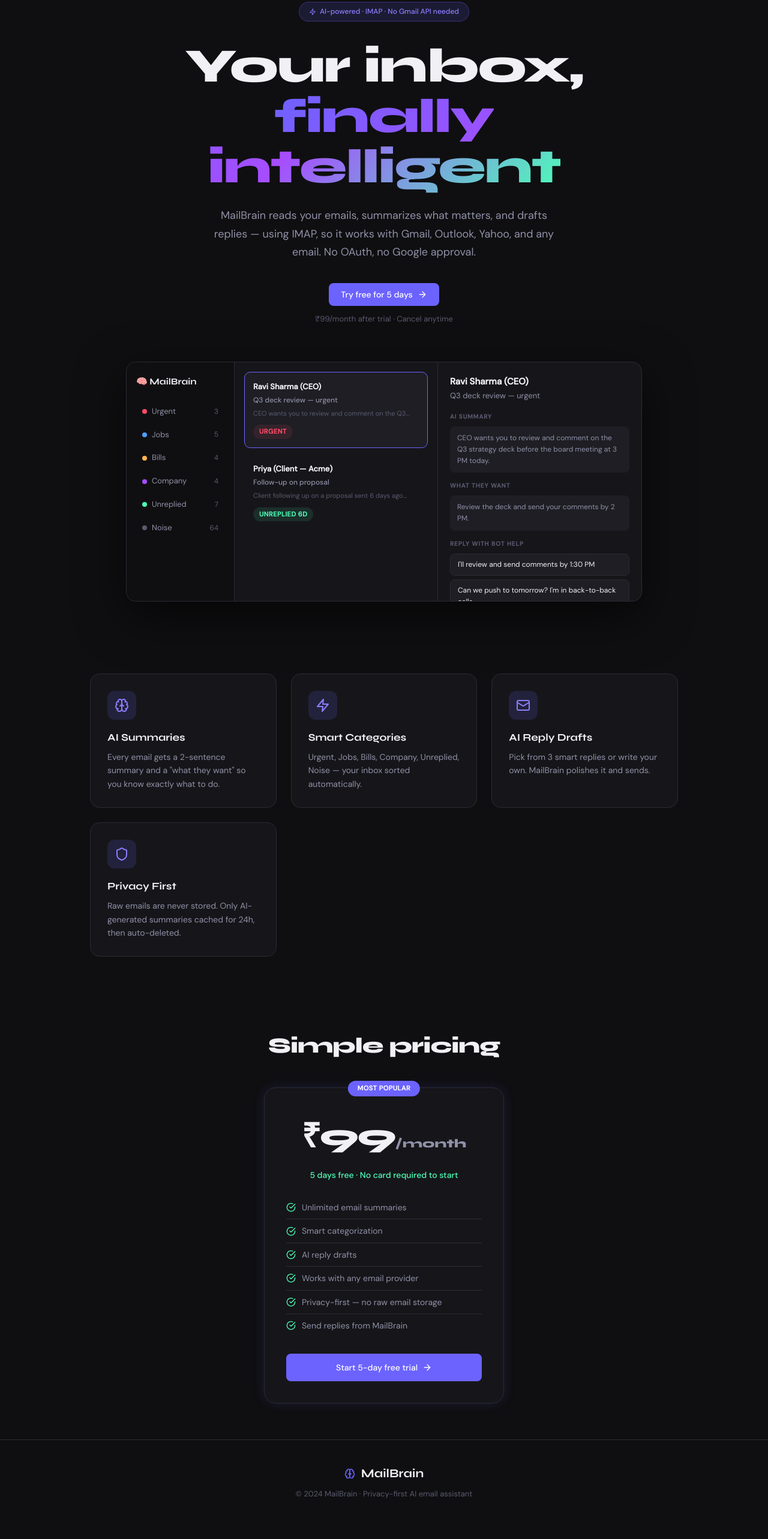
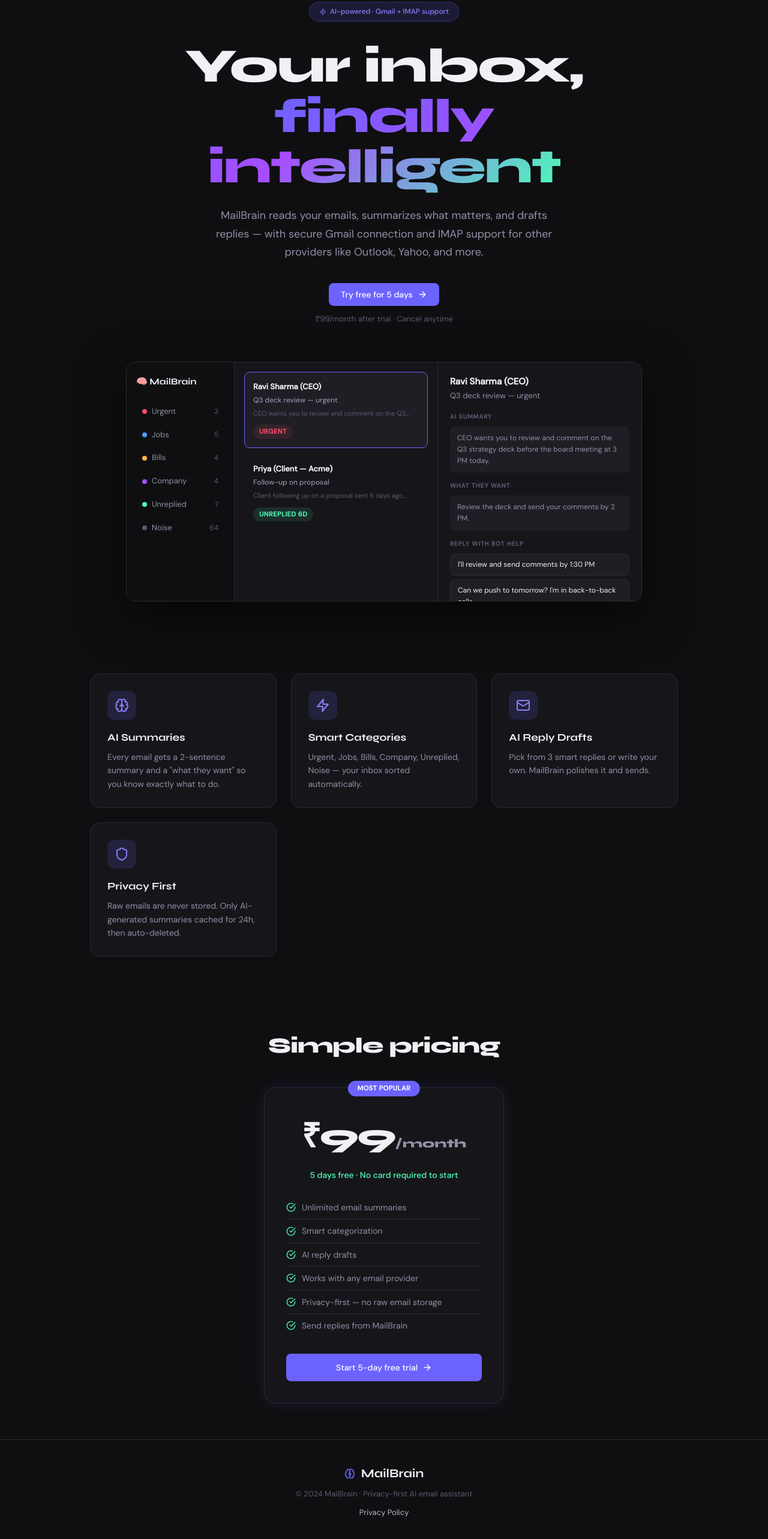
Before and after one commit to Vinayreddy811892081/MailBrain, a React (Vite) app in the folder frontend/: page / in a window 1280 px wide. Shown: the part 158-2724 px from the top of the page at 60% size. Before the commit the page ends 2700 px from the top, so only its background shows below. Built offline with nearby package versions, Linux system fonts and the light colour scheme; no server answers.

Commit message:
for google varification

```diff
--- a/frontend/index.html
+++ b/frontend/index.html
@@ -4,6 +4,7 @@
     <meta charset="UTF-8" />
     <link rel="icon" type="image/svg+xml" href="/favicon.svg" />
     <meta name="viewport" content="width=device-width, initial-scale=1.0" />
+    <meta name="google-site-verification" content="googleda1207316083fd21.html" />
     <title>MailBrain — AI Email Assistant</title>
     <link rel="preconnect" href="https://fonts.googleapis.com">
     <link href="https://fonts.googleapis.com/css2?family=Syne:wght@400;500;600;700;800&family=DM+Sans:wght@300;400;500&display=swap" rel="stylesheet">
--- a/frontend/src/pages/App.jsx
+++ b/frontend/src/pages/App.jsx
@@ -47,15 +47,26 @@
     const params = new URLSearchParams(window.location.search);
     const gmailConnected = params.get("gmail_connected");
 
-    if (gmailConnected === "1") {
-      refreshUser();
-      toast.success("Gmail connected successfully");
+    const handleGmailRedirect = async () => {
+      if (!gmailConnected) return;
+
+      const alreadyConnected = !!user?.google?.email;
+
+      if (gmailConnected === "1") {
+        await refreshUser();
+        toast.success("Gmail connected successfully");
+      } else if (gmailConnected === "0") {
+        // ✅ don't show false failure if Gmail is already connected
+        if (!alreadyConnected) {
+          toast.error("Gmail connection failed");
+        }
+      }
+
       window.history.replaceState({}, document.title, "/app");
-    } else if (gmailConnected === "0") {
-      toast.error("Gmail connection failed");
-      window.history.replaceState({}, document.title, "/app");
-    }
-  }, [refreshUser]);
+    };
+
+    handleGmailRedirect();
+  }, [refreshUser, user]);
 
   useEffect(() => {
     const imapConnected = !!user?.emailAccount?.connected;
--- a/frontend/src/pages/Landing.jsx
+++ b/frontend/src/pages/Landing.jsx
@@ -15,7 +15,6 @@
 
   return (
     <div className="landing">
-      {/* Nav */}
       <nav className="land-nav">
         <div className="brand">
           <Brain size={24} color="#6c63ff" />
@@ -34,21 +33,23 @@
         </div>
       </nav>
 
-      {/* Hero */}
       <section className="hero">
         <div className="hero-badge">
-          <Zap size={12} /> AI-powered · IMAP · No Gmail API needed
+          <Zap size={12} /> AI-powered · Gmail + IMAP support
         </div>
+
         <h1 className="hero-title">
           Your inbox,
           <br />
           <span className="hero-gradient">finally intelligent</span>
         </h1>
+
         <p className="hero-sub">
           MailBrain reads your emails, summarizes what matters, and drafts
-          replies — using IMAP, so it works with Gmail, Outlook, Yahoo, and any
-          email. No OAuth, no Google approval.
+          replies — with secure Gmail connection and IMAP support for other
+          providers like Outlook, Yahoo, and more.
         </p>
+
         <div className="hero-actions">
           <button
             className="btn btn-primary hero-cta"
@@ -59,7 +60,6 @@
           <p className="hero-note">₹99/month after trial · Cancel anytime</p>
         </div>
 
-        {/* Mock UI */}
         <div className="hero-mockup">
           <div className="mock-sidebar">
             <div className="mock-brand">🧠 MailBrain</div>
@@ -78,6 +78,7 @@
               </div>
             ))}
           </div>
+
           <div className="mock-list">
             <div className="mock-email active">
               <div className="mock-from">Ravi Sharma (CEO)</div>
@@ -87,6 +88,7 @@
               </div>
               <span className="tag tag-urgent">Urgent</span>
             </div>
+
             <div className="mock-email">
               <div className="mock-from">Priya (Client — Acme)</div>
               <div className="mock-subject">Follow-up on proposal</div>
@@ -96,6 +98,7 @@
               <span className="tag tag-unreplied">Unreplied 6d</span>
             </div>
           </div>
+
           <div className="mock-detail">
             <div className="mock-detail-header">
               <div className="mock-detail-from">Ravi Sharma (CEO)</div>
@@ -124,7 +127,6 @@
         </div>
       </section>
 
-      {/* Features */}
       <section className="features">
         {[
           {
@@ -156,7 +158,6 @@
         ))}
       </section>
 
-      {/* Pricing */}
       <section className="pricing">
         <h2>Simple pricing</h2>
         <div className="price-card">
@@ -196,6 +197,21 @@
           <Brain size={18} color="#6c63ff" /> MailBrain
         </div>
         <p>© 2024 MailBrain · Privacy-first AI email assistant</p>
+
+        <div style={{ marginTop: "10px" }}>
+          <a
+            href="/privacy.html"
+            target="_blank"
+            rel="noreferrer"
+            style={{
+              fontSize: "13px",
+              color: "#b9b9c9",
+              textDecoration: "none",
+            }}
+          >
+            Privacy Policy
+          </a>
+        </div>
       </footer>
     </div>
   );
```
